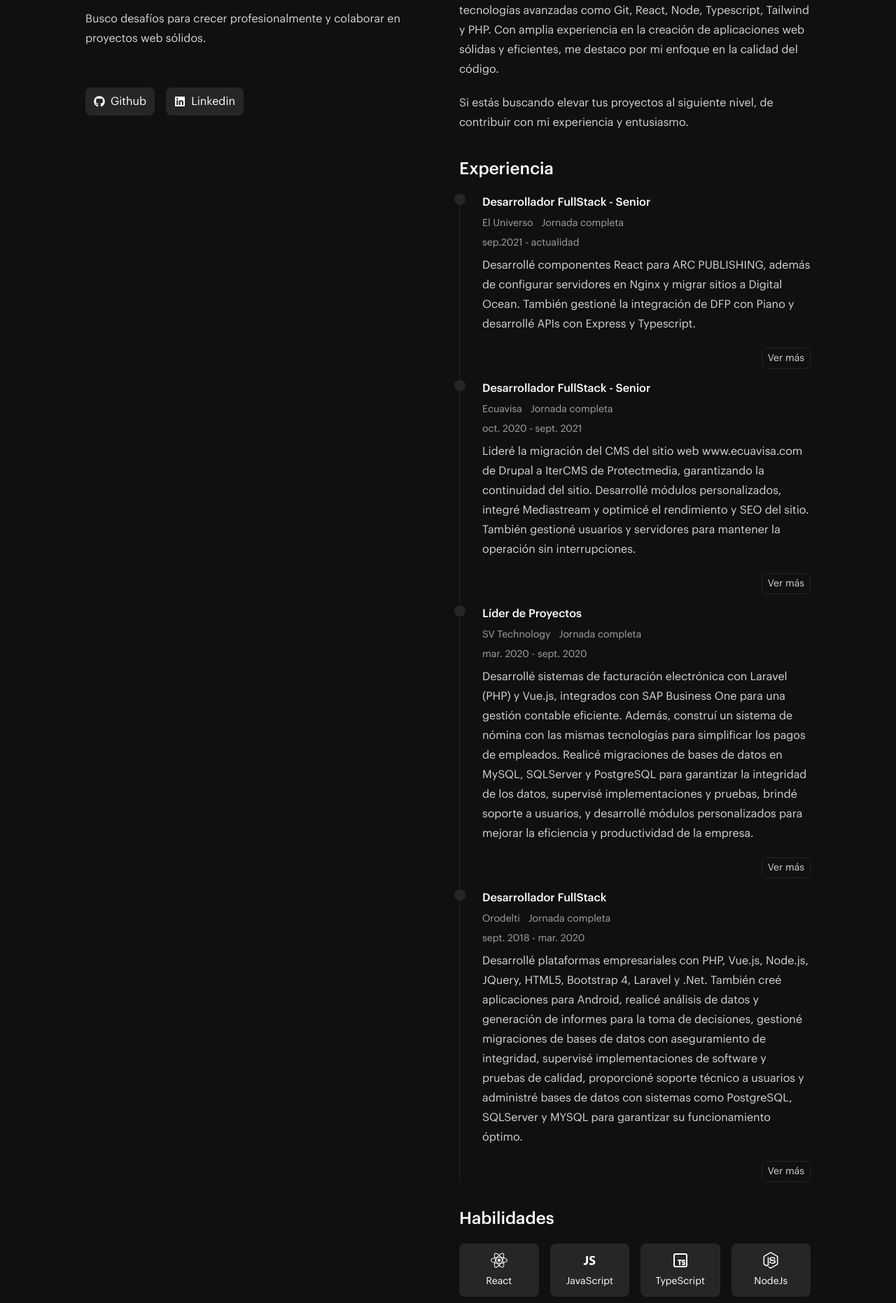
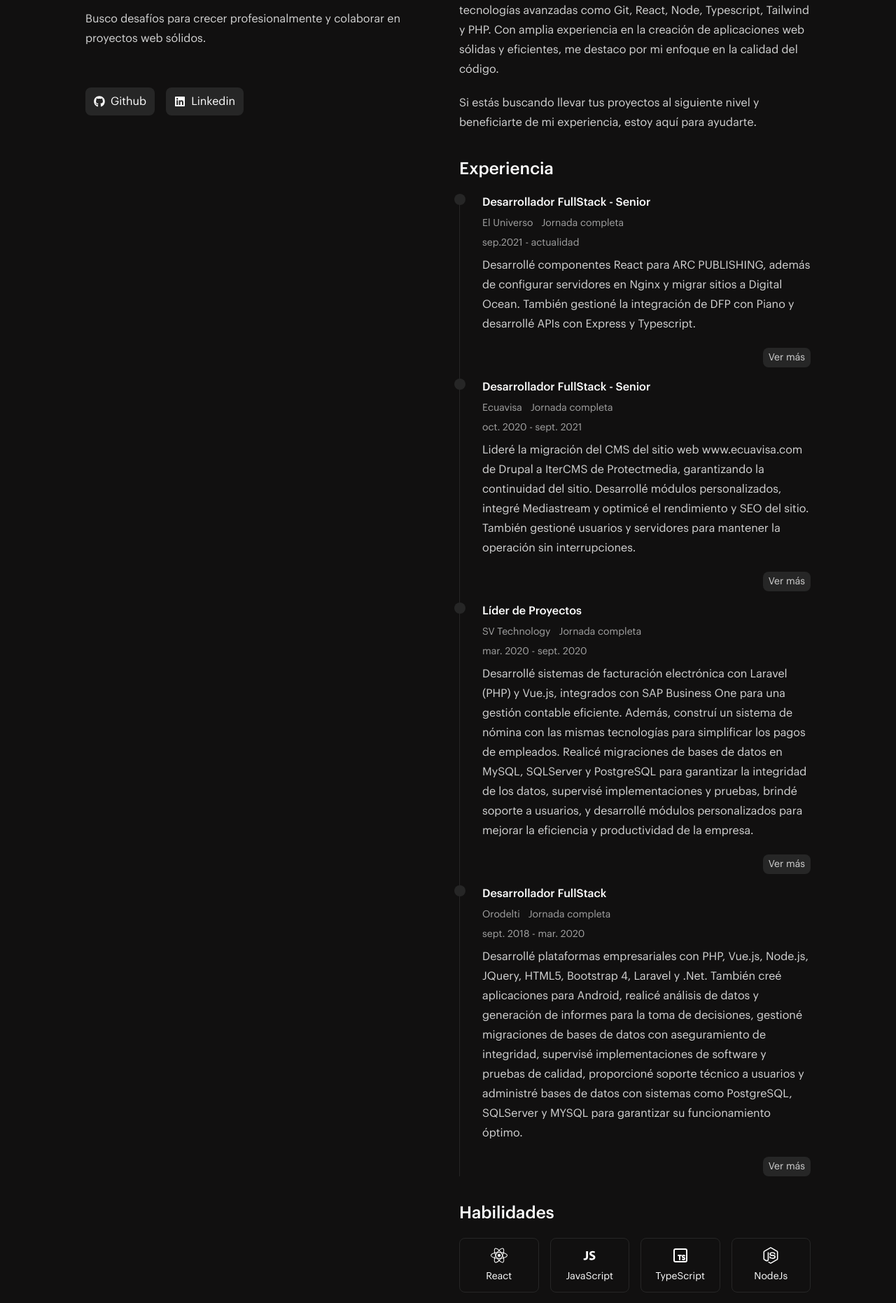
Before and after one commit to pintoderian/dpinto.dev, a Next.js app: page / in a window 1280 px wide. Shown: the part 200-2062 px from the top of the page at 70% size. Built offline with nearby package versions, Linux system fonts and the light colour scheme.

Commit message:
fix text in about and fix skill desing

```diff
--- a/app/components/experiences/_children/resume.js
+++ b/app/components/experiences/_children/resume.js
@@ -19,7 +19,7 @@ const Resume = ({ text, textLarge }) => {
       )}
       <div className="flex w-full justify-end">
         <button
-          className="border-neutral-100 dark:border-neutral-800 border text-sm px-2 py-1 rounded-lg hover:ring-2 ring-neutral-200 dark:ring-gray-300 transition-all"
+          className="bg-gray-200 rounded-lg dark:bg-neutral-800 text-sm px-2 py-1 hover:ring-2 ring-neutral-200 dark:ring-gray-300 transition-all"
           onClick={() => setOpen(!open)}
         >
           {translate('readmore')}
--- a/app/components/skills/index.js
+++ b/app/components/skills/index.js
@@ -16,7 +16,7 @@ const SkillSection = () => {
             const Icon = skill.icon;
             return (
               <div
-                className="bg-gray-200 rounded-lg dark:bg-neutral-800 flex flex-col justify-center gap-2 w-full items-center py-3"
+                className="rounded-lg border-neutral-100 dark:border-neutral-800 border flex flex-col justify-center gap-2 w-full items-center py-3"
                 key={index}
               >
                 <i className="text-2xl">
--- a/data/languages/en.json
+++ b/data/languages/en.json
@@ -7,7 +7,7 @@
   "resume": "I'm looking for challenges to grow professionally and collaborate on robust web projects.",
   "aboutme": [
     "I am a passionate software developer specializing in advanced technologies such as Git, React, Node, Typescript, Tailwind, and PHP. With extensive experience in creating robust and efficient web applications, I am known for my focus on code quality.",
-    "If you're looking to take your projects to the next level and benefit from my experience and enthusiasm, I'm here to help."
+    "If you're looking to take your projects to the next level and benefit from my experience, I'm here to help."
   ],
   "readmore": "Read more",
   "created": "Created with",
--- a/data/languages/es.json
+++ b/data/languages/es.json
@@ -7,7 +7,7 @@
   "resume": "Busco desafíos para crecer profesionalmente y colaborar en proyectos web sólidos.",
   "aboutme": [
     "Soy un apasionado desarrollador de software especializado en tecnologías avanzadas como Git, React, Node, Typescript, Tailwind y PHP. Con amplia experiencia en la creación de aplicaciones web sólidas y eficientes, me destaco por mi enfoque en la calidad del código.",
-    "Si estás buscando elevar tus proyectos al siguiente nivel, de contribuir con mi experiencia y entusiasmo."
+    "Si estás buscando llevar tus proyectos al siguiente nivel y beneficiarte de mi experiencia, estoy aquí para ayudarte."
   ],
   "readmore": "Ver más",
   "created": "Creado con",
```
